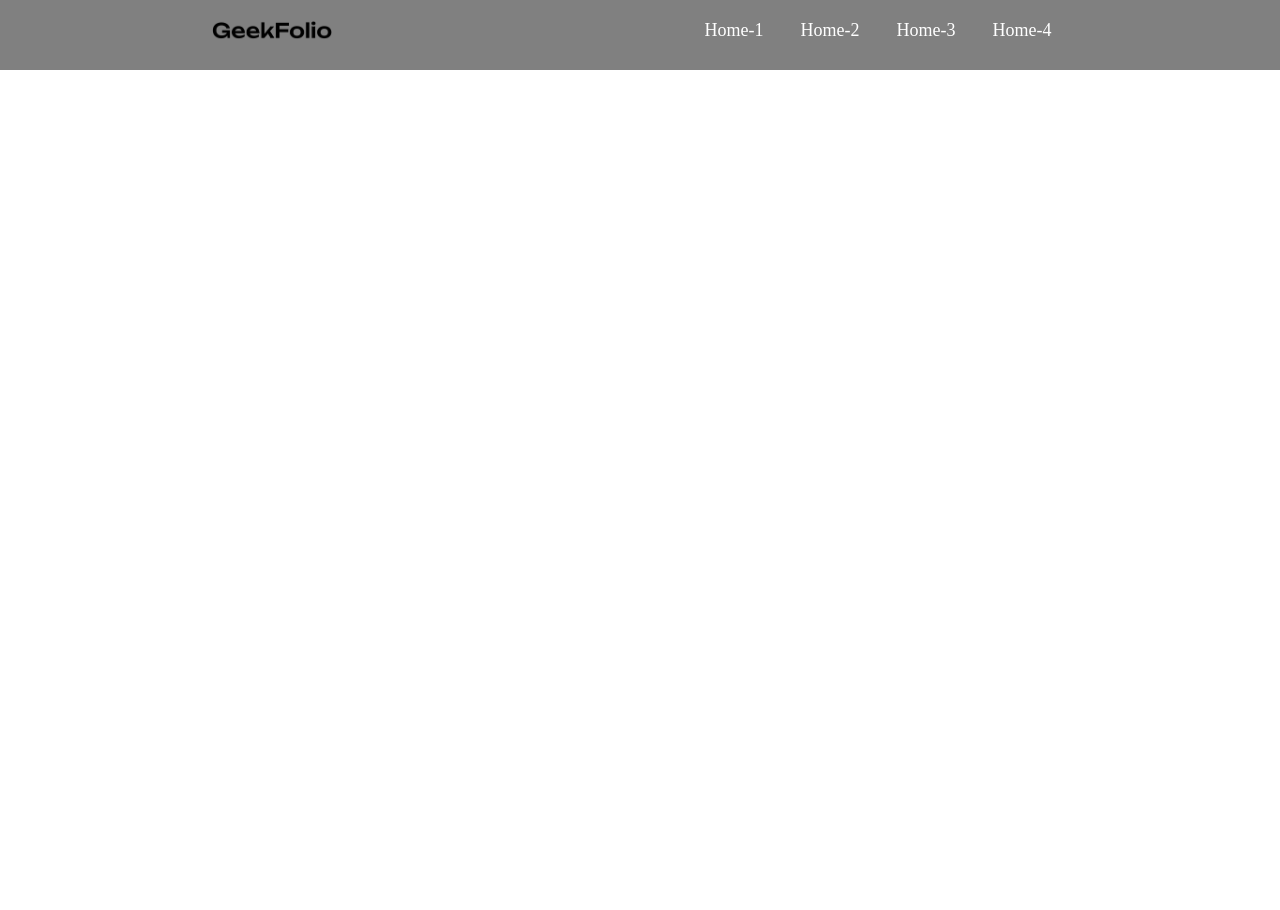
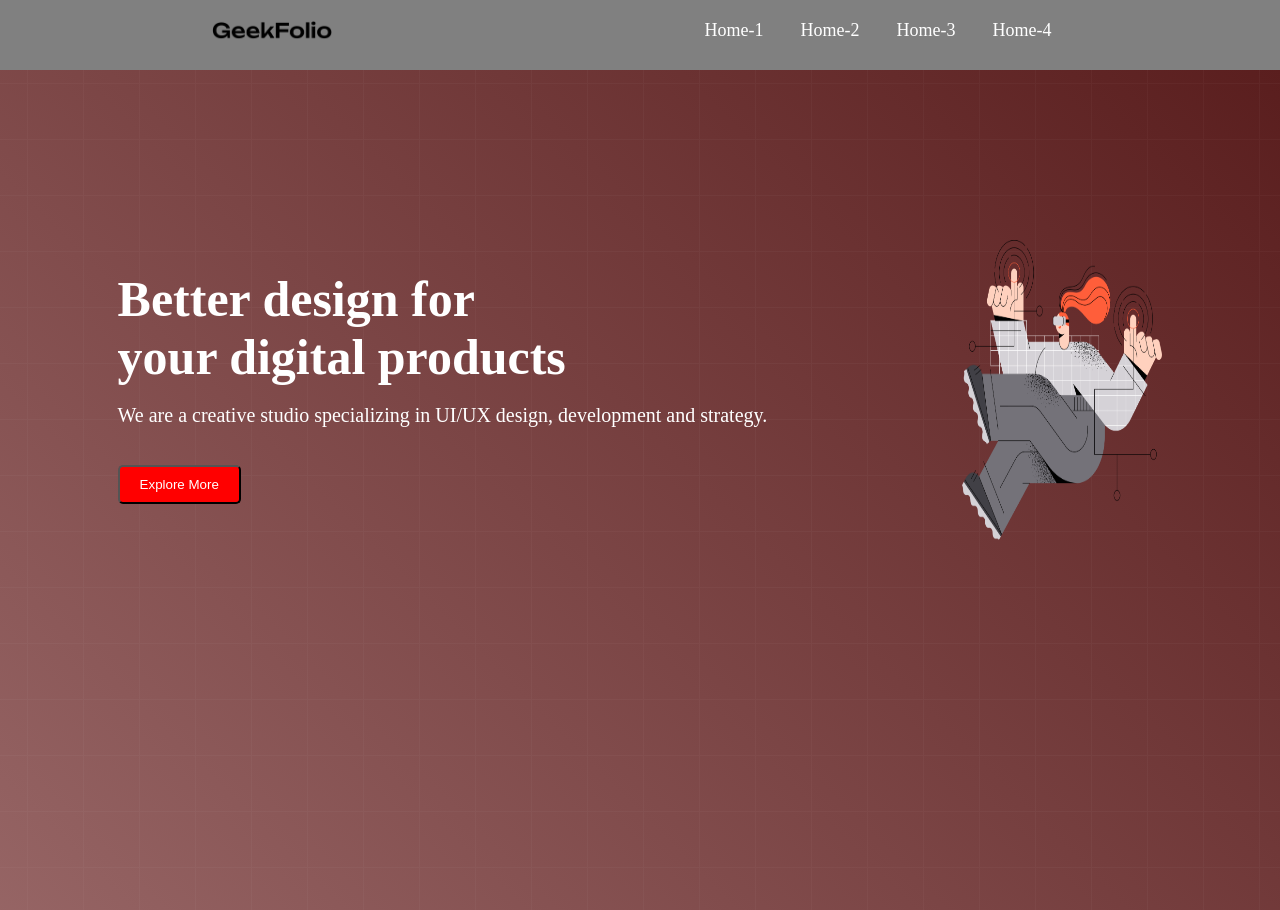
Before and after one commit to 1001hari/digital-products, a plain HTML site: page index.html in a window 1280 px wide. Before the commit the page ends 800 px from the top, so only its background shows below. Drawn offline with Linux system fonts and the light colour scheme.

Commit message:
adding by middle part

```diff
--- a/index.html
+++ b/index.html
@@ -7,13 +7,11 @@
     <link rel="stylesheet" href="styles/text.css">
 </head>
 <body>
-
+<!--This is my navbar-->
     <header>
         <section>
             <nav>
                 <div class="logo-container">
-
-
 
                         <div class="logo">
                             <img class="nav" src="images/logo-dark.png" alt="">
@@ -27,20 +25,39 @@
                                 <li class="menu">Home-3</li>
                                 <li class="menu">Home-4</li>
 
-
-
                         </div>
-
 
                 </div>
 
             </nav>
+
         </section>
 
     </header>
 
+    <!--This is my middle part-->
+    <main>
+        <section>
+            <div class="middle-part">
 
-    <main>
+                <div class="main-comment">
+                    <h1 class="heading">Better design for <br>
+                        your digital products</h1>
+                        <br>
+                        <p class="para">We are a creative studio specializing in UI/UX design, development and strategy.</p>
+                        <br>
+                        <button class="btn">Explore More</button>
+                </div>
+
+                <div class="image-part">
+                    <img class="banner" src="images/banner.png" alt="">
+
+                </div>
+            </div>
+
+        </section>
+
+
 
     </main>
 
--- a/styles/text.css
+++ b/styles/text.css
@@ -40,3 +40,39 @@
     width:120px;
     padding: 5px;
 }
+
+
+.middle-part{
+    display:flex;
+    justify-content: space-around;
+    padding:20px;
+    height: 100vh;
+    background-image: url("../images/background.png"),linear-gradient(45deg, rgba(86, 7, 7, 0.623), #5a1e1e);
+    color: white;
+
+}
+
+.heading{
+    font-size: 50px;
+    padding-top: 180px;
+}
+
+.para{
+    font-size: 20px;
+}
+
+.btn{
+    margin-top: 20px;
+    padding:10px 20px;
+    background-color: red;
+    color: white;
+    border-radius: 5px;
+}
+
+
+
+.banner{
+    width:200px;
+    height: 300px;
+    padding-top: 150px;
+}
```
